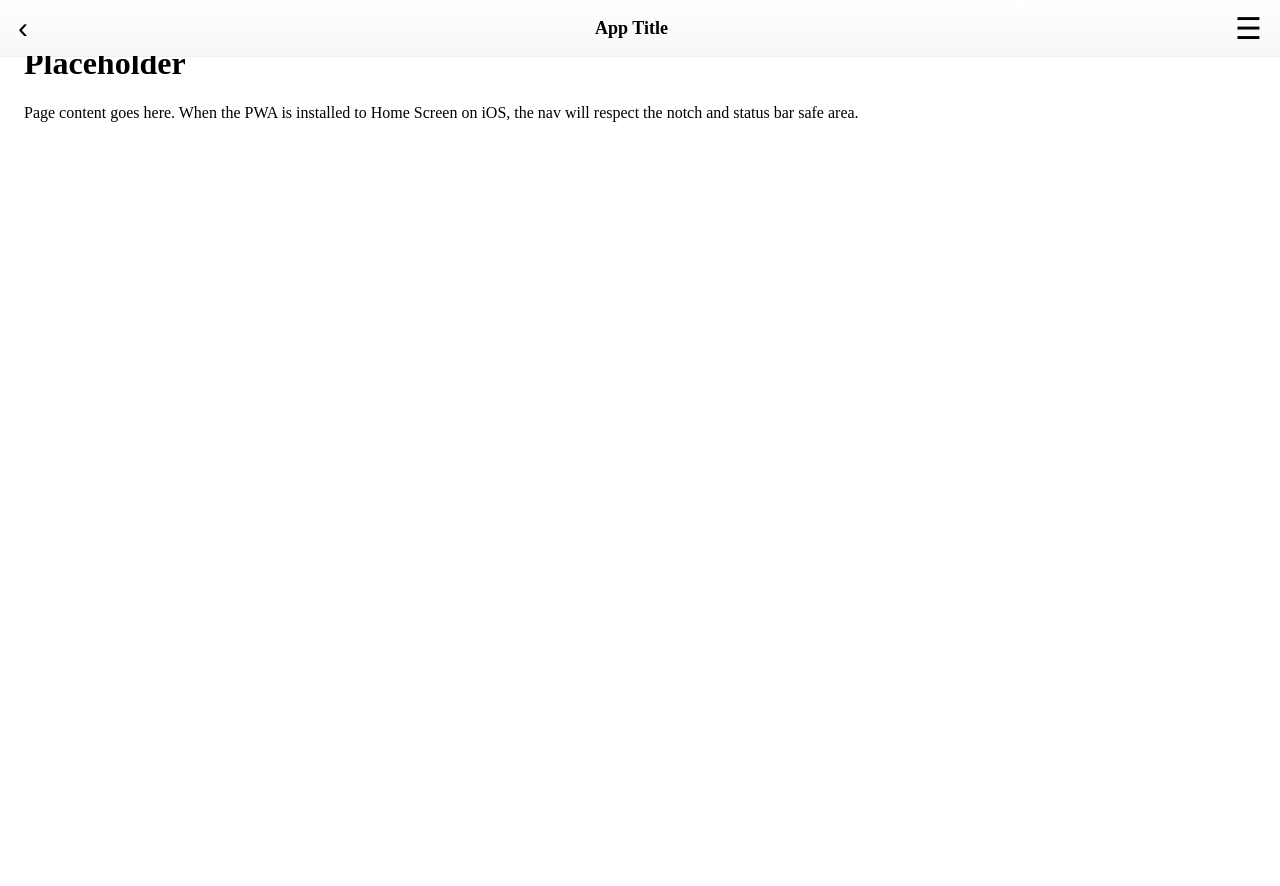
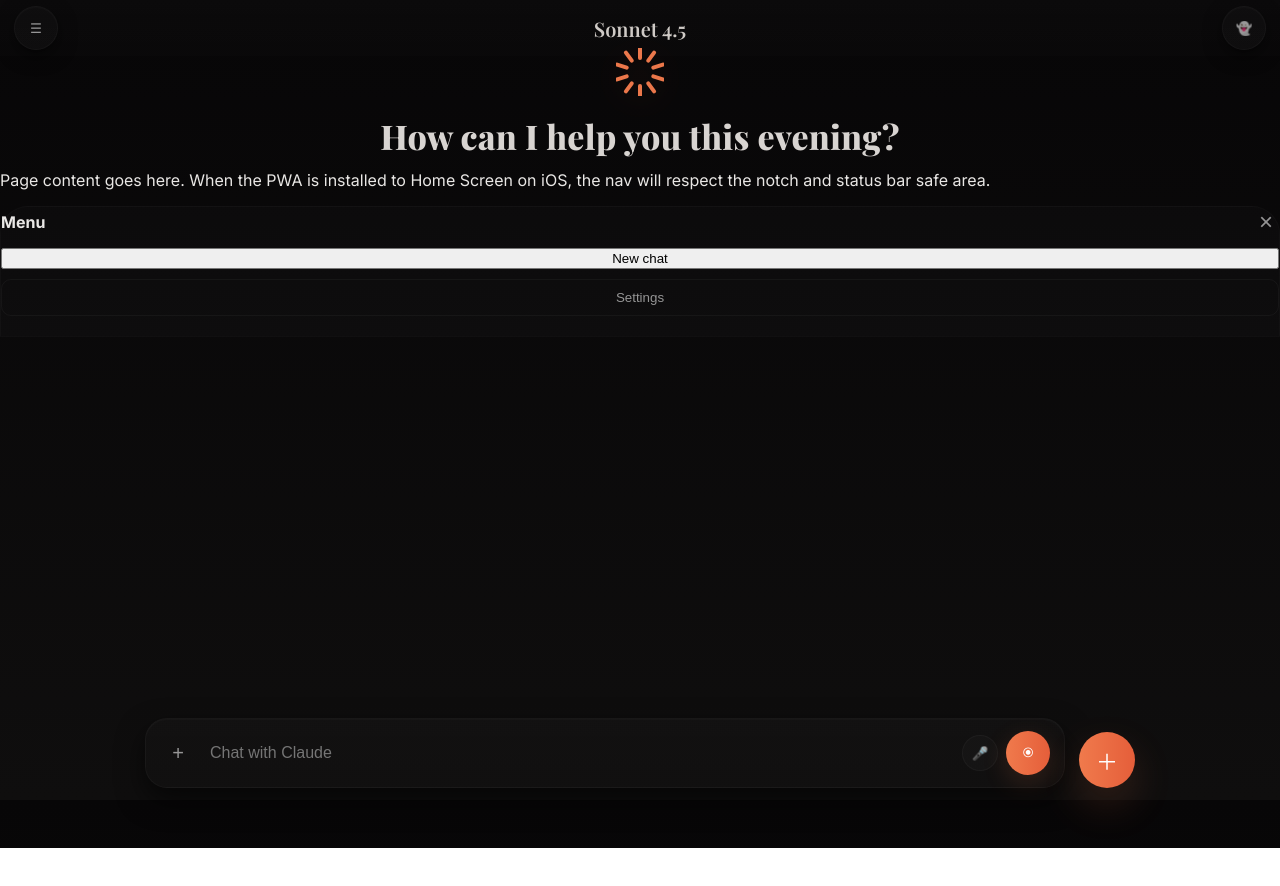
Before and after one commit to TardigradeX-1111/Monia, a plain HTML site: page index.html in a window 1280 px wide. Shown: the top 886 px of the page. After the commit the page ends 848 px from the top, so only its background shows below. Drawn offline with nearby package versions, Linux system fonts and the light colour scheme.

Commit message:
claude like aapp settings done

```diff
--- a/index.html
+++ b/index.html
@@ -3,90 +3,66 @@
 <head>
   <meta charset="utf-8" />
   <meta name="viewport" content="width=device-width,initial-scale=1,viewport-fit=cover" />
-  <!-- Make PWA behave like an app on iOS -->
   <meta name="apple-mobile-web-app-capable" content="yes" />
   <meta name="apple-mobile-web-app-status-bar-style" content="black-translucent" />
   <title>PWA with Nav</title>
 
-  <style>
-    :root {
-      --nav-height: 56px; /* visible nav height (not counting safe-area) */
-    }
-
-    /* safe-area helpers for iOS (use constant() for very old iOS) */
-    .app-nav {
-      position: fixed;
-      top: 0;
-      left: 0;
-      right: 0;
-      height: calc(var(--nav-height) + env(safe-area-inset-top));
-      padding-top: env(safe-area-inset-top);
-      display: flex;
-      align-items: center;
-      justify-content: space-between;
-      gap: 12px;
-      padding-inline: 12px;
-      background: linear-gradient(#fff, #f7f7f7);
-      box-shadow: 0 1px 0 rgba(0,0,0,0.06);
-      z-index: 9999;
-      -webkit-backdrop-filter: blur(6px);
-      backdrop-filter: blur(6px);
-      pointer-events: auto;
-    }
-
-    /* push page content below the nav when in standalone mode */
-    body.standalone {
-      padding-top: calc(var(--nav-height) + env(safe-area-inset-top));
-    }
-
-    /* fallback for browsers that don't support env() (keeps reasonable spacing) */
-    @supports not (padding-top: env(safe-area-inset-top)) {
-      .app-nav { height: var(--nav-height); padding-top: 0; }
-      body.standalone { padding-top: var(--nav-height); }
-    }
-
-    /* simple content area */
-    main {
-      min-height: 200vh;
-      padding: 16px;
-    }
-
-    .nav-title { font-weight: 600; font-size: 18px; }
-    .nav-btn { background: none; border: none; font-size: 30px; }
-  </style>
+  <!-- link external CSS -->
+  <link rel="stylesheet" href="style.css">
 </head>
 <body>
+
   <header class="app-nav" role="navigation" aria-label="Main navigation">
-    <button class="nav-btn" aria-label="Back">‹</button>
-    <div class="nav-title">App Title</div>
-    <button class="nav-btn" aria-label="Menu">☰</button>
+    <button class="nav-btn" aria-label="Back">☰</button>
+    <div class="nav-title">Sonnet 4.5</div>
+    <button class="nav-btn" aria-label="Menu">👻</button>
   </header>
 
   <main>
-    <h1>Placeholder</h1>
-    <p>Page content goes here. When the PWA is installed to Home Screen on iOS, the nav will respect the notch and status bar safe area.</p>
+    <!-- decorative orange star like Claude's -->
+    <div class="hero">
+      <div class="hero-star" aria-hidden="true">
+        <!-- small star/flower svg -->
+        <svg width="48" height="48" viewBox="0 0 24 24" fill="none" xmlns="http://www.w3.org/2000/svg" aria-hidden="true">
+          <path d="M12 2l1.7 4.7L18 8l-4 2.6L14 16l-2-2.6L10 16l.1-5.4L6 8l4.3-1.3L12 2z" fill="none" stroke="none"/>
+          <!-- fallback: a simple radial shape via path strokes -->
+          <g transform="translate(12,12)">
+            <g stroke="var(--accent-orange)" stroke-width="2" stroke-linecap="round">
+              <path d="M0 -7 L0 -12" transform="rotate(0)"/>
+              <path d="M0 -7 L0 -12" transform="rotate(36)"/>
+              <path d="M0 -7 L0 -12" transform="rotate(72)"/>
+              <path d="M0 -7 L0 -12" transform="rotate(108)"/>
+              <path d="M0 -7 L0 -12" transform="rotate(144)"/>
+              <path d="M0 -7 L0 -12" transform="rotate(180)"/>
+              <path d="M0 -7 L0 -12" transform="rotate(216)"/>
+              <path d="M0 -7 L0 -12" transform="rotate(252)"/>
+              <path d="M0 -7 L0 -12" transform="rotate(288)"/>
+              <path d="M0 -7 L0 -12" transform="rotate(324)"/>
+            </g>
+          </g>
+        </svg>
+      </div>
+
+      <h1 class="hero-title">How can I help you this evening?</h1>
+    </div>
+
+    <p class="lead">Page content goes here. When the PWA is installed to Home Screen on iOS, the nav will respect the notch and status bar safe area.</p>
   </main>
 
-  <script>
-    // Detect standalone/display-mode (iOS uses window.navigator.standalone, others use display-mode)
-    function isStandalone() {
-      return window.matchMedia && window.matchMedia('(display-mode: standalone)').matches
-             || window.navigator.standalone === true;
-    }
+  <!-- bottom pill input + fab -->
+  <div class="composer">
+    <div class="composer-pill" role="search" aria-label="Chat input">
+      <button class="pill-plus" aria-label="Add">+</button>
+      <input class="pill-input" placeholder="Chat with Claude" aria-label="Chat input field">
+      <div class="pill-right">
+        <button class="icon-btn" aria-label="Voice">🎤</button>
+        <button class="icon-btn send" aria-label="Send">⦿</button>
+      </div>
+    </div>
+    <button class="fab" aria-label="New chat">＋</button>
+  </div>
 
-    if (isStandalone()) {
-      document.body.classList.add('standalone');
-    } else {
-      // If you want the same spacing in Safari tab mode, uncomment:
-      // document.body.classList.add('standalone');
-    }
-
-    // Optional: listen for when display-mode changes (useful during dev)
-    window.addEventListener('DOMContentLoaded', () => {
-      window.matchMedia && window.matchMedia('(display-mode: standalone)').addEventListener('change', e => {
-        document.body.classList.toggle('standalone', e.matches);
-      });
-    });
-  </script>
+  <!-- menu sheet will be created by scripts.js -->
+  <script src="scripts.js" defer></script>
 </body>
 </html>
--- /dev/null
+++ b/scripts.js
@@ -0,0 +1,105 @@
+// Detect standalone/display-mode (iOS uses window.navigator.standalone, others use display-mode)
+function isStandalone() {
+  return (window.matchMedia && window.matchMedia('(display-mode: standalone)').matches)
+         || window.navigator.standalone === true;
+}
+
+window.addEventListener('DOMContentLoaded', () => {
+  if (isStandalone()) document.body.classList.add('standalone');
+
+  const back = document.querySelector('.nav-btn[aria-label="Back"]');
+  const menu = document.querySelector('.nav-btn[aria-label="Menu"]');
+
+  // create a simple menu sheet (keeps previous structure)
+  const overlay = document.createElement('div');
+  overlay.className = 'menu-overlay';
+  overlay.innerHTML = `
+    <div class="menu-sheet" role="dialog" aria-modal="true" aria-label="Menu">
+      <div style="display:flex;justify-content:space-between;align-items:center;margin-bottom:10px;">
+        <strong style="font-size:16px">Menu</strong>
+        <button aria-label="Close" style="background:none;border:none;color:var(--muted);font-size:24px">×</button>
+      </div>
+      <div class="card">
+        <button class="btn-primary" style="width:100%">New chat</button>
+        <div style="height:10px"></div>
+        <button style="width:100%;border-radius:10px;padding:10px;background:transparent;border:1px solid rgba(255,255,255,0.04);color:var(--muted)">Settings</button>
+      </div>
+      <div style="height:20px"></div>
+    </div>
+  `;
+  document.body.appendChild(overlay);
+
+  overlay.addEventListener('click', (e) => {
+    if (e.target === overlay) {
+      overlay.classList.remove('open');
+      if (menu) { menu.classList.remove('active'); menu.setAttribute('aria-expanded', 'false'); }
+    }
+  });
+
+  const closeBtn = overlay.querySelector('button[aria-label="Close"]');
+  if (closeBtn) {
+    closeBtn.addEventListener('click', () => {
+      overlay.classList.remove('open');
+      if (menu) { menu.classList.remove('active'); menu.setAttribute('aria-expanded', 'false'); }
+    });
+  }
+
+  if (menu) {
+    // make menu button accessible and reflect state
+    menu.setAttribute('aria-expanded', 'false');
+    menu.addEventListener('click', () => {
+      const isOpen = overlay.classList.toggle('open');
+      menu.classList.toggle('active', isOpen);
+      menu.setAttribute('aria-expanded', String(isOpen));
+      document.body.classList.toggle('menu-open', isOpen);
+      // subtle bounce using Web Animations API for tactile feel
+      try {
+        menu.animate([
+          { transform: 'scale(1)' },
+          { transform: 'scale(0.96)' },
+          { transform: 'scale(1)' }
+        ], { duration: 200, easing: 'cubic-bezier(.2,.9,.2,1)' });
+      } catch (err) { /* ignore if WAAPI not supported */ }
+    });
+  }
+
+  if (back) {
+    back.addEventListener('click', () => {
+      if (window.history.length > 1) window.history.back();
+      else {
+        try {
+          back.animate([{ transform: 'translateY(0)' }, { transform: 'translateY(2px)' }, { transform: 'translateY(0)' }], { duration: 150 });
+        } catch (err) { /* noop */ }
+      }
+    });
+  }
+
+  // composer send / fab interactions (small demo)
+  const send = document.querySelector('.icon-btn.send');
+  const input = document.querySelector('.pill-input');
+  const fab = document.querySelector('.fab');
+  if (send && input) {
+    send.addEventListener('click', () => {
+      // small pulse feedback
+      try { send.animate([{ transform: 'scale(1)' }, { transform: 'scale(0.96)' }, { transform: 'scale(1)' }], { duration: 160 }); } catch (e) {}
+      // simple behavior: clear input
+      input.value = '';
+    });
+  }
+  if (fab) {
+    fab.addEventListener('click', () => {
+      try { fab.animate([{ transform: 'scale(1)' }, { transform: 'scale(0.94)' }, { transform: 'scale(1)' }], { duration: 180 }); } catch (e) {}
+      // open menu as quick new chat action
+      overlay.classList.toggle('open');
+      const isOpen = overlay.classList.contains('open');
+      if (menu) { menu.classList.toggle('active', isOpen); menu.setAttribute('aria-expanded', String(isOpen)); }
+    });
+  }
+
+  // optional: react to display-mode change during dev
+  if (window.matchMedia) {
+    const m = window.matchMedia('(display-mode: standalone)');
+    try { m.addEventListener('change', e => document.body.classList.toggle('standalone', e.matches)); }
+    catch (err) { /* older browsers */ }
+  }
+});
--- /dev/null
+++ b/style.css
@@ -0,0 +1,201 @@
+@import url('https://fonts.googleapis.com/css2?family=Inter:wght@400;600;700;800&family=Playfair+Display:wght@600;800&display=swap');
+
+:root {
+  --nav-height: 56px;
+
+  /* deep Claude-like dark */
+  --bg-start: #070607;
+  --bg-end:   #0f0e0e;
+
+  /* orange accents from your screenshots */
+  --accent-orange: #F07A4C;
+  --accent-orange-2: #E55E3A;
+  --accent-glow: rgba(240,122,76,0.16);
+
+  /* subtle greys for UI */
+  --surface: rgba(255,255,255,0.02);
+  --surface-2: rgba(255,255,255,0.025);
+  --muted: rgba(220,220,220,0.66);
+  --text: #e9e7e5;
+
+  --radius: 20px;
+}
+
+/* base */
+* { box-sizing: border-box; }
+html,body { height: 100%; }
+body {
+  margin: 0;
+  font-family: "Inter", -apple-system, "SF Pro Text", "SF Pro Display", "Segoe UI", Roboto, "Helvetica Neue", Arial, sans-serif;
+  color: var(--text);
+  background: linear-gradient(180deg, var(--bg-start), var(--bg-end));
+  -webkit-font-smoothing: antialiased;
+}
+
+/* hero / centered title */
+.hero {
+  display: flex;
+  flex-direction: column;
+  align-items: center;
+  gap: 18px;
+  margin-top: 48px;
+  color: var(--muted);
+  text-align: center;
+}
+
+.hero-star svg { filter: drop-shadow(0 6px 18px var(--accent-glow)); opacity: 0.98; }
+.hero-title {
+  font-family: "Playfair Display", Georgia, "Times New Roman", serif;
+  font-weight: 700;
+  font-size: 34px;
+  line-height: 1.06;
+  color: #d8d4d1;
+  margin: 0;
+  padding: 0 28px;
+  max-width: 720px;
+  letter-spacing: 0.2px;
+}
+
+/* nav */
+.app-nav {
+  position: fixed;
+  top: 0;
+  left: 0;
+  right: 0;
+  height: calc(var(--nav-height) + env(safe-area-inset-top));
+  padding-top: env(safe-area-inset-top);
+  display: flex;
+  align-items: center;
+  justify-content: space-between;
+  padding-inline: 14px;
+  background: linear-gradient(180deg, rgba(255,255,255,0.02), rgba(255,255,255,0.01));
+  z-index: 9999;
+}
+
+/* title serif look in nav */
+.nav-title {
+  font-family: "Playfair Display", Georgia, serif;
+  font-weight: 600;
+  font-size: 20px;
+  color: #cfcac6;
+  text-align: center;
+}
+
+/* round nav buttons with faint ring */
+.nav-btn {
+  width: 44px; height: 44px;
+  border-radius: 9999px;
+  display: inline-flex;
+  align-items: center;
+  justify-content: center;
+  background: linear-gradient(180deg,var(--surface),var(--surface-2));
+  border: 1px solid rgba(255,255,255,0.03);
+  box-shadow: 0 6px 18px rgba(0,0,0,0.6), inset 0 1px 0 rgba(255,255,255,0.015);
+  color: var(--muted);
+}
+
+/* avatar / ghost icon style */
+.nav-btn[aria-label="Menu"] { color: var(--muted); }
+
+/* composer (bottom input) */
+.composer {
+  position: fixed;
+  left: 0;
+  right: 0;
+  bottom: env(safe-area-inset-bottom, 12px);
+  display: flex;
+  justify-content: center;
+  align-items: flex-end;
+  gap: 14px;
+  padding: 12px;
+  z-index: 9999;
+}
+
+/* the pill input */
+.composer-pill {
+  display: flex;
+  align-items: center;
+  gap: 12px;
+  width: calc(100% - 88px);
+  max-width: 920px;
+  background: linear-gradient(180deg, rgba(255,255,255,0.018), rgba(255,255,255,0.01));
+  border-radius: 22px;
+  padding: 12px 14px;
+  border: 1px solid rgba(255,255,255,0.03);
+  box-shadow: 0 12px 28px rgba(0,0,0,0.6), inset 0 1px 0 rgba(255,255,255,0.02);
+}
+
+/* plus on left */
+.pill-plus {
+  width: 36px; height: 36px;
+  border-radius: 10px;
+  background: transparent;
+  border: none;
+  color: var(--muted);
+  font-size: 20px;
+  display: inline-flex;
+  align-items: center;
+  justify-content: center;
+}
+
+/* input style */
+.pill-input {
+  background: transparent;
+  border: none;
+  outline: none;
+  color: var(--muted);
+  font-size: 16px;
+  flex: 1;
+}
+
+/* right-side small icons */
+.pill-right { display: inline-flex; gap: 8px; align-items: center; }
+.icon-btn {
+  width: 36px; height: 36px;
+  border-radius: 9999px;
+  border: 1px solid rgba(255,255,255,0.03);
+  background: rgba(255,255,255,0.02);
+  color: var(--text);
+  display: inline-flex;
+  align-items:center;
+  justify-content:center;
+}
+
+/* send circle (white-filled like screenshots) */
+.icon-btn.send {
+  background: linear-gradient(90deg,var(--accent-orange),var(--accent-orange-2));
+  color: white;
+  box-shadow: 0 8px 26px var(--accent-glow);
+  width: 44px; height: 44px;
+  border-radius: 9999px;
+  border: none;
+}
+
+/* floating action button */
+.fab {
+  width: 56px; height: 56px;
+  border-radius: 9999px;
+  background: linear-gradient(90deg,var(--accent-orange),var(--accent-orange-2));
+  color: white;
+  border: none;
+  box-shadow: 0 18px 40px var(--accent-glow);
+  font-size: 22px;
+  display: inline-flex;
+  align-items:center;
+  justify-content:center;
+}
+
+/* bottom sheet / menu styles tweaks */
+.menu-overlay .menu-sheet {
+  border-top-left-radius: 28px;
+  border-top-right-radius: 28px;
+  background: linear-gradient(180deg, rgba(12,11,12,0.98), rgba(14,13,14,0.995));
+  border: 1px solid rgba(255,255,255,0.02);
+}
+
+/* responsive */
+@media (max-width:520px) {
+  .hero-title { font-size: 26px; padding: 0 18px; }
+  .composer-pill { width: calc(100% - 76px); padding: 10px; border-radius: 20px; }
+  .fab { width: 52px; height: 52px; }
+}
```
Also changed, not shown: testing/IMG_5270.png (added), testing/IMG_5271.png (added), testing/IMG_5272.png (added).
